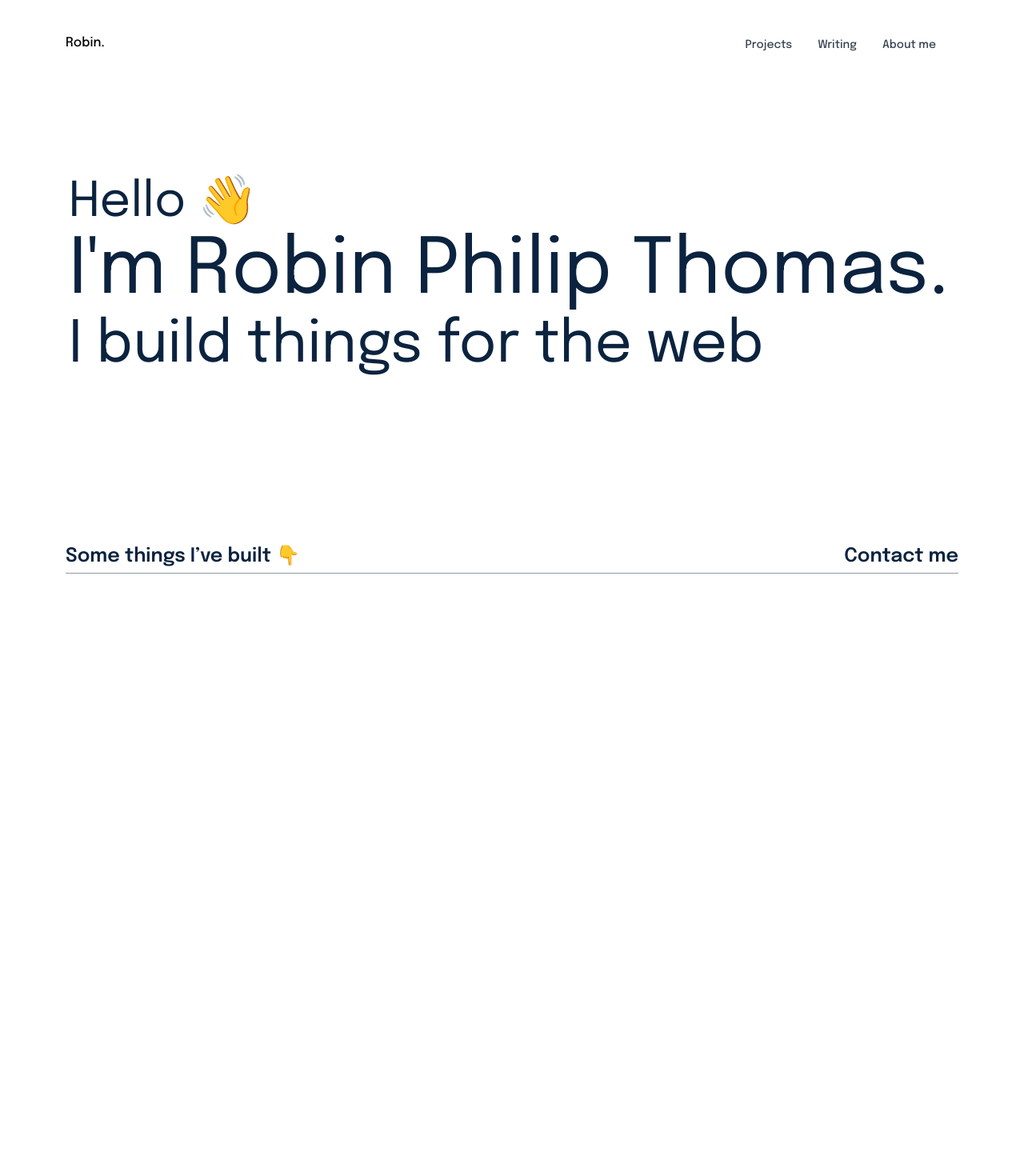
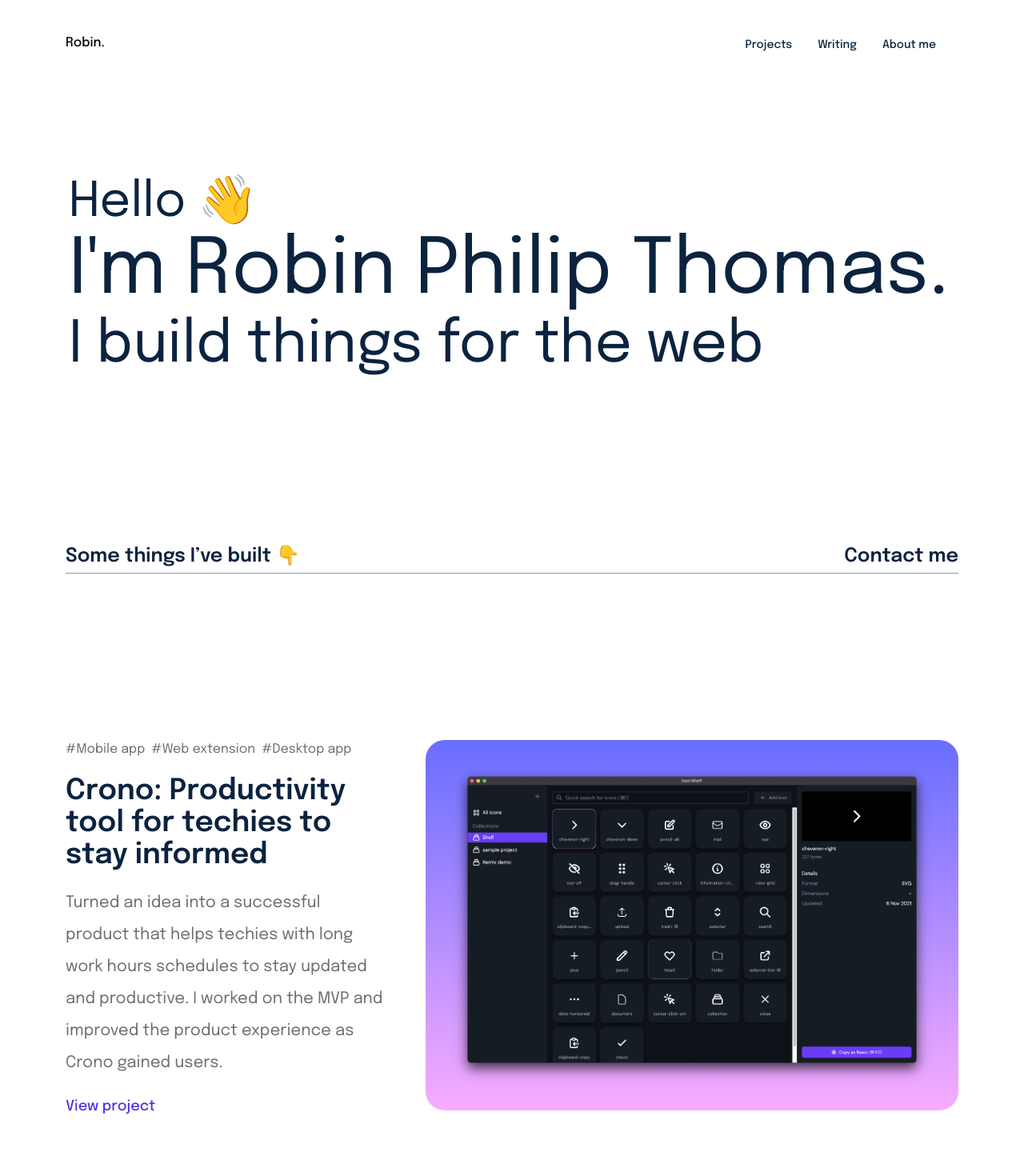
Before and after one commit to MrRobz/my-portfolio, a Next.js app: page / in a window 1280 px wide. Shown: the top 1470 px of the page at 80% size. Before the commit the page ends 800 px from the top, so only its background shows below. Built offline with nearby package versions, Linux system fonts and the light colour scheme.

Commit message:
project page and footer

```diff
--- /dev/null
+++ b/components/Home/projects/index.jsx
@@ -0,0 +1,16 @@
+import { ProjectItem } from "./project-item";
+import { ProjectsInfoList } from "./projects-info";
+
+const ProjectsBlock = () => {
+  return (
+    <div className="container mx-auto mt-32 px-8 md:mt-52">
+      <div className="flex flex-col gap-52 lg:gap-64">
+        {ProjectsInfoList.map((project) => (
+          <ProjectItem info={project} key={project.title} />
+        ))}
+      </div>
+    </div>
+  );
+};
+
+export default ProjectsBlock;
--- /dev/null
+++ b/components/Home/projects/project-item.jsx
@@ -0,0 +1,31 @@
+import Image from "next/image";
+
+export const ProjectItem = ({ info }) => {
+  const { title, desc, tags, cover, link } = info;
+
+  return (
+    <div className="flex flex-col gap-12 lg:flex-row">
+      <div className="flex flex-col gap-4 lg:gap-5">
+        <div className="text-md flex flex-wrap gap-2 text-gray">
+          {tags.map((tag) => (
+            <div>#{tag}</div>
+          ))}
+        </div>
+
+        <div className="text-3xl font-semibold lg:text-4xl">{title}</div>
+        <div className="text-xl leading-relaxed text-gray lg:leading-loose">
+          {desc}
+        </div>
+        <div className="text-lg lg:font-semibold">
+          <a href={link} target="_blank" className="font-medium text-primary">
+            View project
+          </a>
+        </div>
+      </div>
+
+      <div>
+        <Image src={cover} className="rounded-3xl" />
+      </div>
+    </div>
+  );
+};
--- /dev/null
+++ b/components/Home/projects/projects-info.js
@@ -0,0 +1,25 @@
+import iconShelfCover from "../../../public/icon-shelf.png";
+
+export const ProjectsInfoList = [
+  {
+    title: "Crono: Productivity tool for techies to stay informed",
+    desc: "Turned an idea into a successful product that helps techies with long work hours schedules to stay updated and productive. I worked on the MVP and improved the product experience as Crono gained users.",
+    tags: ["Mobile app", "Web extension", "Desktop app"],
+    cover: iconShelfCover,
+    link: "https://icon-shelf.github.io",
+  },
+  {
+    title: "Crono: Productivity tool for techies to stay informed",
+    desc: "Turned an idea into a successful product that helps techies with long work hours schedules to stay updated and productive. I worked on the MVP and improved the product experience as Crono gained users.",
+    tags: ["Mobile app", "Web extension", "Desktop app"],
+    cover: iconShelfCover,
+    link: "https://icon-shelf.github.io",
+  },
+  {
+    title: "Crono: Productivity tool for techies to stay informed",
+    desc: "Turned an idea into a successful product that helps techies with long work hours schedules to stay updated and productive. I worked on the MVP and improved the product experience as Crono gained users.",
+    tags: ["Mobile app", "Web extension", "Desktop app"],
+    cover: iconShelfCover,
+    link: "https://icon-shelf.github.io",
+  },
+];
--- /dev/null
+++ b/components/footer/index.jsx
@@ -0,0 +1,56 @@
+const Footer = () => {
+  return (
+    <footer className="mt-32 w-full bg-gray2 md:mt-52">
+      <div className="container mx-auto px-8 pt-16 pb-8">
+        <div className="text-3xl font-medium lg:text-5xl">
+          Let's create something together.
+        </div>
+
+        <div className="mt-12 flex justify-between lg:text-xl">
+          <a
+            href="https://twitter.com/Robie577"
+            target="_blank"
+            className="underline underline-offset-4 hover:text-primary"
+          >
+            Twitter
+          </a>
+          <a
+            href="https://github.com/MrRobz"
+            target="_blank"
+            className="underline underline-offset-4 hover:text-primary"
+          >
+            Github
+          </a>
+          <a
+            href="https://www.linkedin.com/in/robinpt/"
+            target="_blank"
+            className="underline underline-offset-4 hover:text-primary"
+          >
+            LinkedIn
+          </a>
+          <a
+            href="https://blog.robie.dev"
+            target="_blank"
+            className="underline underline-offset-4 hover:text-primary"
+          >
+            Blog
+          </a>
+          <a
+            href="mailto:robinphilipthomas@outlook.in"
+            target="_blank"
+            className="underline underline-offset-4 hover:text-primary"
+          >
+            Email
+          </a>
+        </div>
+
+        <div className="mt-14 text-xs text-gray ">
+          © {new Date().getFullYear()} Robin Philip Thomas - All Rights
+          Reserved.
+        </div>
+      </div>
+    </footer>
+  );
+};
+
+export default Footer;
--- a/components/layout.jsx
+++ b/components/layout.jsx
@@ -1,3 +1,4 @@
+import Footer from "./footer";
 import NavBar from "./navbar";
 
 const Layout = ({ children }) => {
@@ -5,7 +6,7 @@
     <>
       <NavBar />
       <main>{children}</main>
-      {/* <Footer /> */}
+      <Footer />
     </>
   );
 };
--- a/components/navbar/index.jsx
+++ b/components/navbar/index.jsx
@@ -44,11 +44,11 @@
               isMenuOpen ? "visible" : "hidden"
             }`}
           >
-            <ul className="absolute right-0 -top-3 mr-3 mt-4 flex w-72 flex-col rounded-lg border border-gray-100 bg-gray-50 p-4 md:static md:w-auto md:flex-row md:space-x-8 md:border-0 md:bg-white md:pt-1 md:text-sm md:font-medium">
+            <ul className="border-gray-100 bg-gray-50 absolute right-0 -top-3 mr-3 mt-4 flex w-72 flex-col rounded-lg border p-4 md:static md:w-auto md:flex-row md:space-x-8 md:border-0 md:bg-white md:pt-1 md:text-sm md:font-medium">
               <li>
                 <a
                   href="#"
-                  className="block rounded py-2 pr-4 pl-3 text-gray-700 hover:bg-gray-100 md:border-0 md:p-0 md:hover:bg-transparent md:hover:text-blue-700"
+                  className="text-gray-700 hover:bg-gray-100 block rounded py-2 pr-4 pl-3 md:border-0 md:p-0 md:hover:bg-transparent md:hover:text-blue-700"
                 >
                   Projects
                 </a>
@@ -56,7 +56,7 @@
               <li>
                 <a
                   href="#"
-                  className="block rounded py-2 pr-4 pl-3 text-gray-700 hover:bg-gray-100 md:border-0 md:p-0 md:hover:bg-transparent md:hover:text-blue-700"
+                  className="text-gray-700 hover:bg-gray-100 block rounded py-2 pr-4 pl-3 md:border-0 md:p-0 md:hover:bg-transparent md:hover:text-blue-700"
                 >
                   Writing
                 </a>
@@ -64,7 +64,7 @@
               <li>
                 <a
                   href="#"
-                  className="block rounded py-2 pr-4 pl-3 text-gray-700 hover:bg-gray-100 md:border-0 md:p-0 md:hover:bg-transparent md:hover:text-blue-700"
+                  className="text-gray-700 hover:bg-gray-100 block rounded py-2 pr-4 pl-3 md:border-0 md:p-0 md:hover:bg-transparent md:hover:text-blue-700"
                 >
                   About me
                 </a>
--- a/pages/index.jsx
+++ b/pages/index.jsx
@@ -1,10 +1,13 @@
 import Image from "next/image";
 import { IntroBlock } from "../components/Home/intro-block";
+import ProjectsBlock from "../components/Home/projects";
 
 const Home = () => {
   return (
     <div className="w-full">
       <IntroBlock />
+
+      <ProjectsBlock />
     </div>
   );
 };
--- a/tailwind.config.js
+++ b/tailwind.config.js
@@ -15,6 +15,8 @@
       colors: {
         white: "#FFFFFF",
         manatee: "#909AA4",
+        gray: "#6e6e73",
+        gray2: "#eee",
         black: "#000",
         darkBlue: "#0b233f",
         primary: "#4C35DF",
```
Also changed, not shown: public/icon-shelf.png (added).
